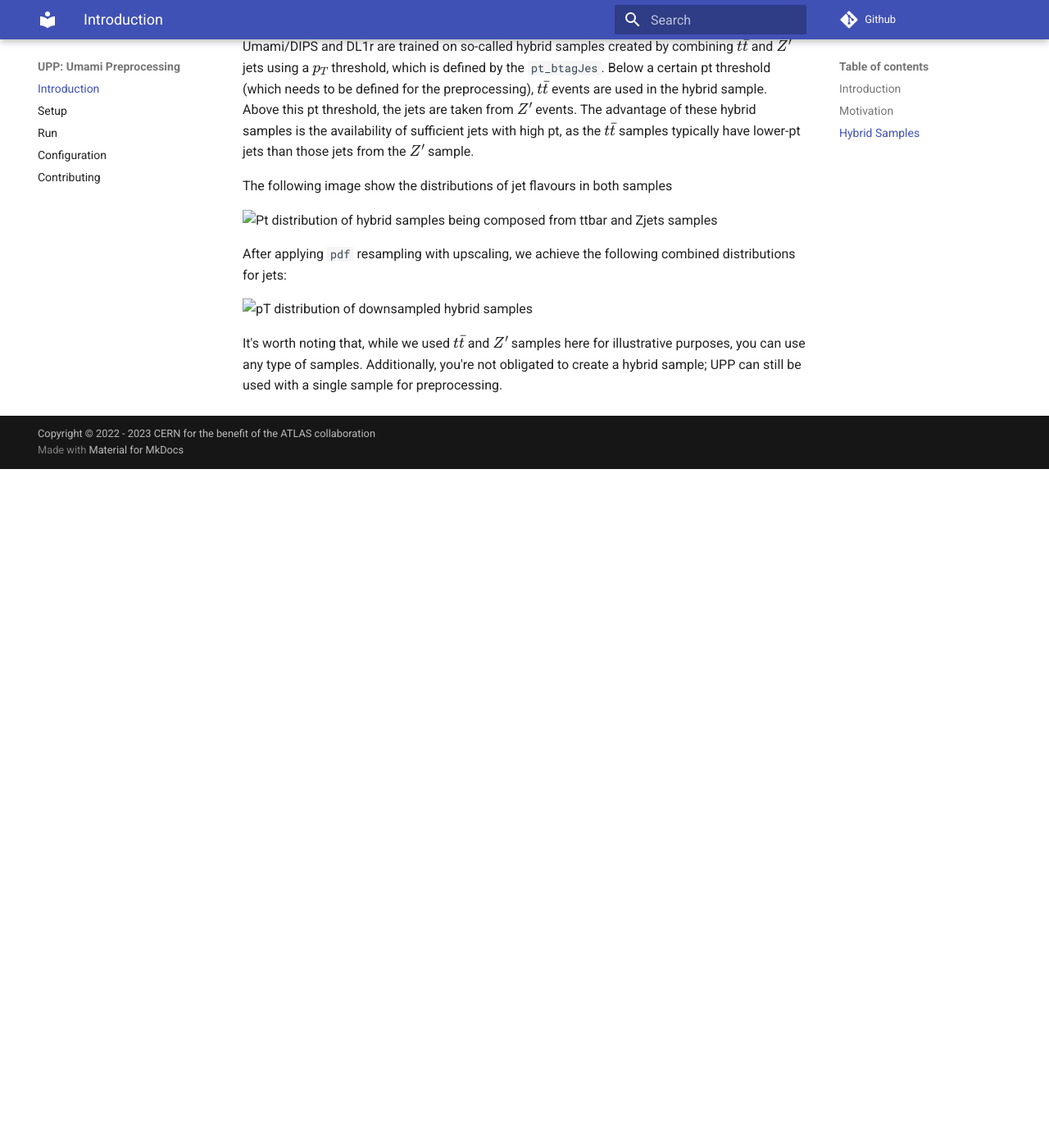
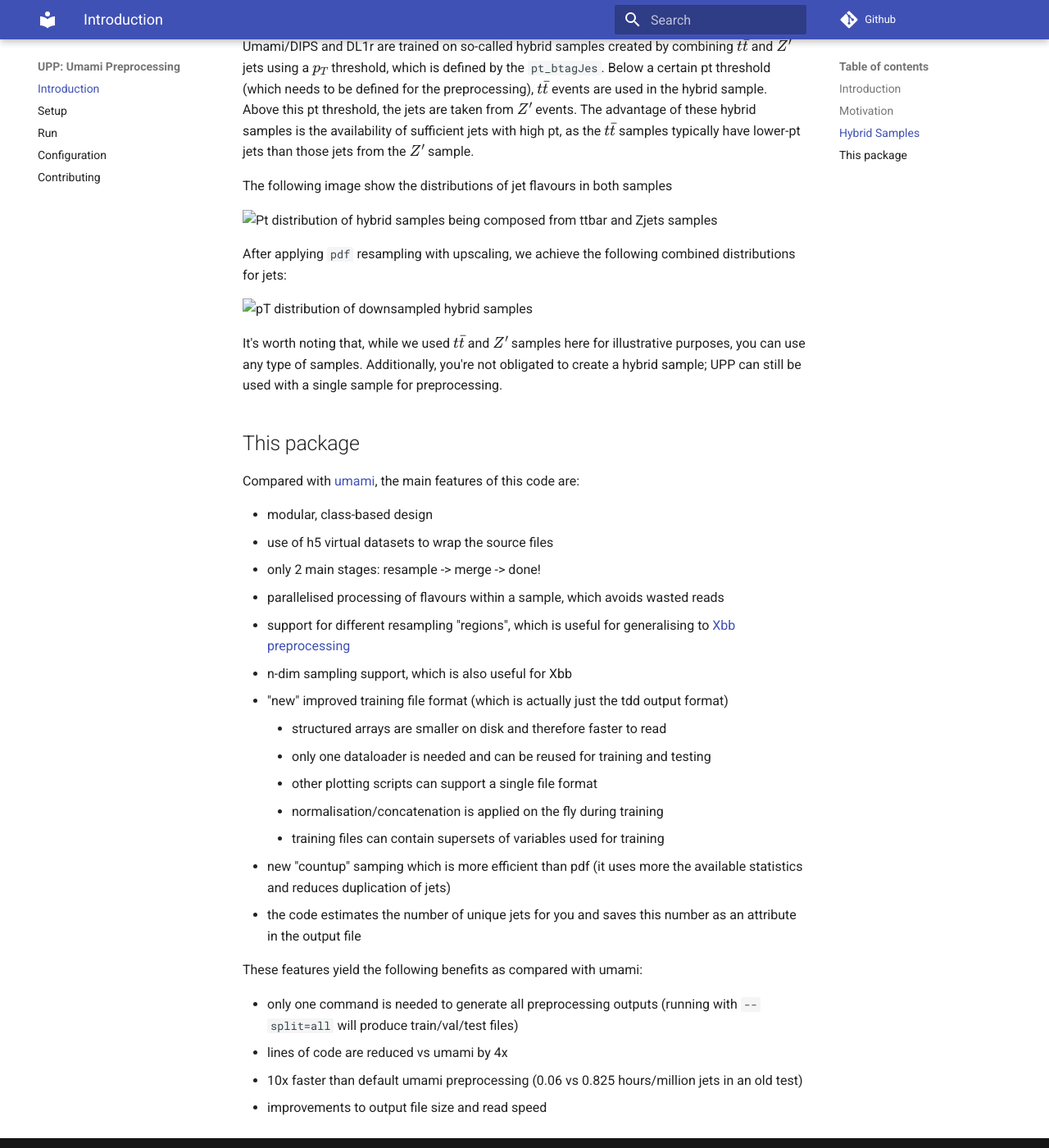
Before and after one commit to umami-hep/umami-preprocessing, an MkDocs documentation site: the page built from docs/index.md, in a window 1280 px wide and 1400 px high, scrolled down 1155 px. Shown: the whole window at 82% size. Built offline with MkDocs 1.6.1 and Material for MkDocs 9.7.7, drawn with Linux system fonts in a browser that asks for light colours; formulas are drawn with MathJax 3; comment, search, counter and statistics services are not loaded; before the commit the page ends 1727 px from its top, so only the background shows below that; some of the changed text lies outside the part shown.

Commit message:
update docs

```diff
--- a/docs/index.md
+++ b/docs/index.md
@@ -16,7 +16,6 @@ You can find information about tagger training and FTAG software at the central
 
 
 ## Introduction
-
 Input ntuples for the preprocessing are produced using the [training-dataset-dumper](https://gitlab.cern.ch/atlas-flavor-tagging-tools/training-dataset-dumper) which which converts from ROOT files to HDF5 ntuples.
 A list of available h5 ntuples is maintained in the central [FTAG documentation pages](https://ftag.docs.cern.ch/software/samples/).
 However, the ntuples listed there are not directly suitable for algorithm training and require preprocessing (handled by this package).
@@ -26,8 +25,7 @@ UPP is planned to be integrated into [Umami](https://gitlab.cern.ch/atlas-flavor
 
 
 ## Motivation
-
-the primary motivation behind preprocessing the training samples is to ensure that the distributions of kinematic variables such as $p_T$ and $\eta$ are the same for all flavors.
+The primary motivation behind preprocessing the training samples is to ensure that the distributions of kinematic variables such as $p_T$ and $\eta$ are the same for all flavors.
 This uniformity in kinematic distributions is crucial to avoid kinematic biases in the tagging performance.
 In order to ensure the uniformity in kinematic distributions, resampling techniques are employed.
 These techniques involve removing samples from the majority class (under-sampling) and/or adding more samples from the minority class (over-sampling).
@@ -51,3 +49,29 @@ After applying `pdf` resampling with upscaling, we achieve the following combine
 
 It's worth noting that, while we used $t\bar{t}$ and $Z'$ samples here for illustrative purposes, you can use any type of samples.
 Additionally, you're not obligated to create a hybrid sample; UPP can still be used with a single sample for preprocessing.
+
+## This package
+
+Compared with [umami](https://gitlab.cern.ch/atlas-flavor-tagging-tools/algorithms/umami), the main features of this code are:
+
+- modular, class-based design
+- use of h5 virtual datasets to wrap the source files
+- only 2 main stages: resample -> merge -> done!
+- parallelised processing of flavours within a sample, which avoids wasted reads
+- support for different resampling "regions", which is useful for generalising to [Xbb preprocessing](https://gitlab.cern.ch/atlas-flavor-tagging-tools/algorithms/umami/-/issues/225)
+- n-dim sampling support, which is also useful for Xbb
+- "new" improved training file format (which is actually just the tdd output format)
+    - structured arrays are smaller on disk and therefore faster to read
+    - only one dataloader is needed and can be reused for training and testing
+    - other plotting scripts can support a single file format
+    - normalisation/concatenation is applied on the fly during training
+    - training files can contain supersets of variables used for training
+- new "countup" samping which is more efficient than pdf (it uses more the available statistics and reduces duplication of jets)
+- the code estimates the number of unique jets for you and saves this number as an attribute in the output file
+
+These features yield the following benefits as compared with umami:
+
+- only one command is needed to generate all preprocessing outputs (running with `--split=all` will produce train/val/test files)
+- lines of code are reduced vs umami by 4x
+- 10x faster than default umami preprocessing (0.06 vs 0.825 hours/million jets in an old test)
+- improvements to output file size and read speed
```
Also changed, not shown: README.md (+1 -32 lines).
